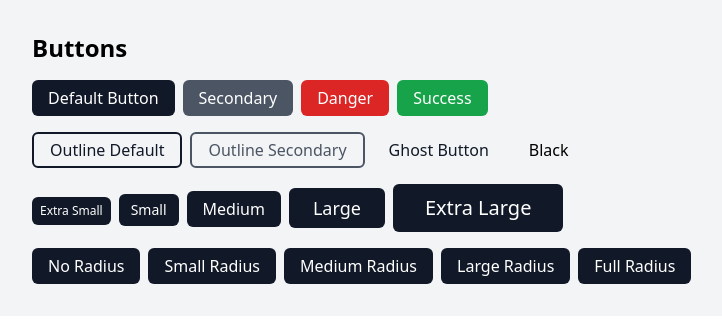
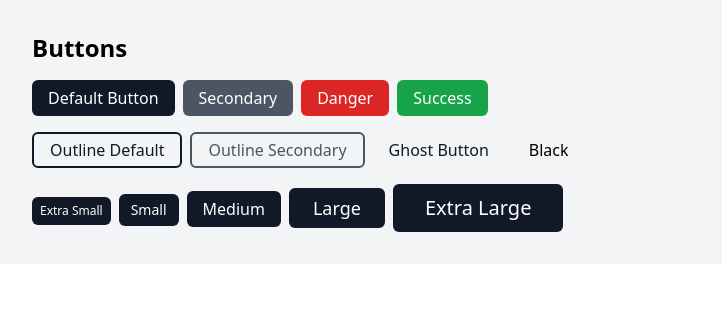
Before and after one commit to imneli/-metamorphosis-ui, a Next.js app: page /components in a window 1280 px wide. Shown: the top 322 px of the page, without its empty margins (0-722 px from the left). Built offline with nearby package versions, Linux system fonts and the light colour scheme.

Commit message:
remove radius function

```diff
--- a/src/pages/components.tsx
+++ b/src/pages/components.tsx
@@ -27,14 +27,6 @@ export default function ComponentsTest() {
         <Button size="lg">Large</Button>
         <Button size="xl">Extra Large</Button>
       </div>
-
-      <div className="space-x-2">
-        <Button radius="none">No Radius</Button>
-        <Button radius="sm">Small Radius</Button>
-        <Button radius="md">Medium Radius</Button>
-        <Button radius="lg">Large Radius</Button>
-        <Button radius="full">Full Radius</Button>
-      </div>
     </div>
   );
 }
```
